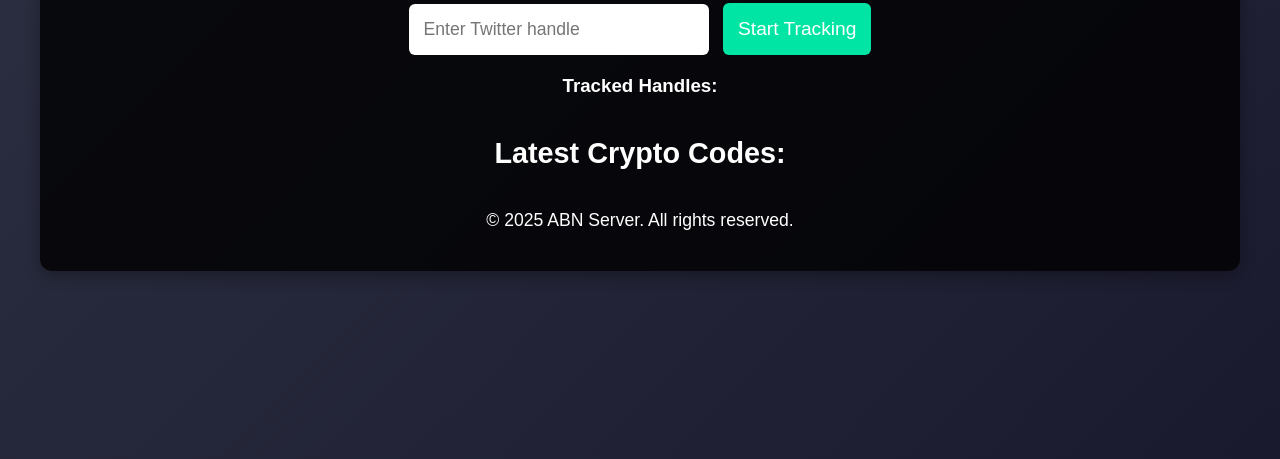
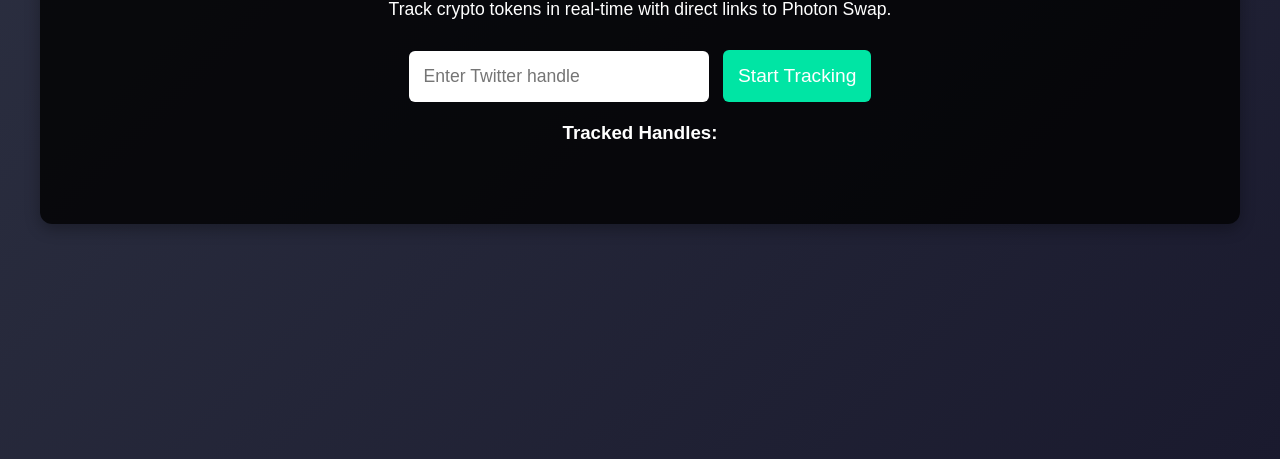
Before and after one commit to Holmesy1987/ABN, a website: page public/index.html in a window 1280 px wide. Shown: the part 341-800 px from the top of the page. Drawn offline with Linux system fonts and the light colour scheme.

Commit message:
Update index.html

```diff
--- a/public/index.html
+++ b/public/index.html
@@ -12,7 +12,7 @@
   <div class="container">
     <header>
       <h1>ABN Server - Crypto Code Tracker</h1>
-      <p>Your go-to place for tracking crypto contracts and getting instant links to Photon Swap.</p>
+      <p>Track crypto tokens in real-time with direct links to Photon Swap.</p>
     </header>
 
     <!-- Input field to enter Twitter handle -->
@@ -27,17 +27,6 @@
       <ul id="tracked-handles"></ul>
     </div>
 
-    <!-- Display tweets with CAs and Photon Swap links -->
+    <!-- Display fetched tweets with CAs and Photon Swap links -->
     <div class="crypto-codes">
-      <h3>Latest Crypto Codes:</h3>
-      <div id="codes-output"></div>
-    </div>
-
-    <footer>
-      <p>&copy; 2025 ABN Server. All rights reserved.</p>
-    </footer>
-  </div>
-
-  <script src="script.js"></script>
-</body>
-</html>
+      <h3>
```
